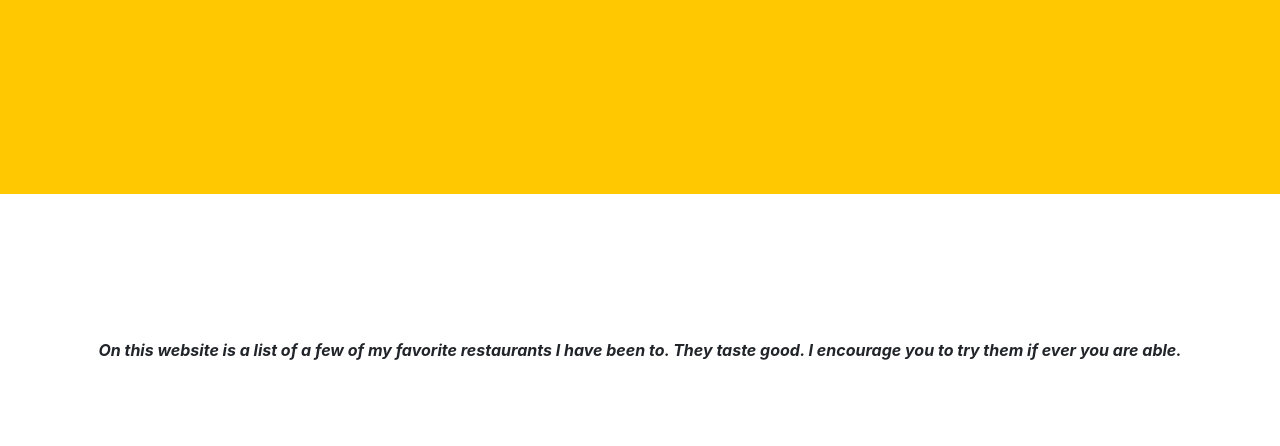
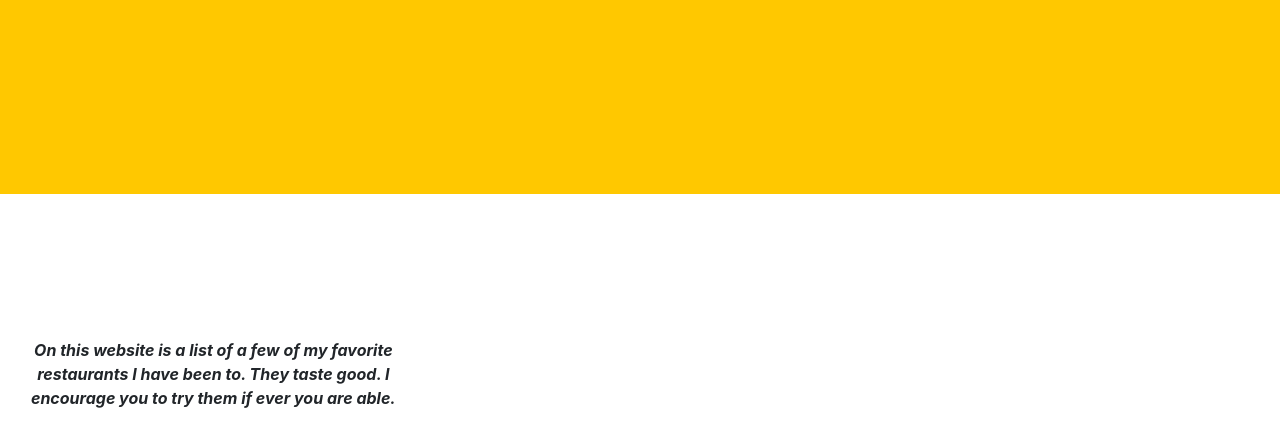
Before and after one commit to nnavalesca/github.io, a plain HTML site: page index.html in a window 1280 px wide. Shown: the part 386-832 px from the top of the page. Drawn offline with Linux system fonts and the light colour scheme.

Commit message:
Commit 7

```diff
--- a/index.html
+++ b/index.html
@@ -33,7 +33,7 @@
                 <p class="masthead-subheading font-weight-light mb-0">Food is very good.</p>
             </div>
         </header>
-        <section class="text-center">
+        <section class="text-center col-md-6 col-lg-4 mb-5">
             <i><b>On this website is a list of a few of my favorite restaurants I have been to. They taste good. I encourage you to try them if ever you are able.</b></i>
 
         <div class="col-md-6 col-lg-4 mb-5 text-center">
```
Also changed, not shown: 1 other file.
